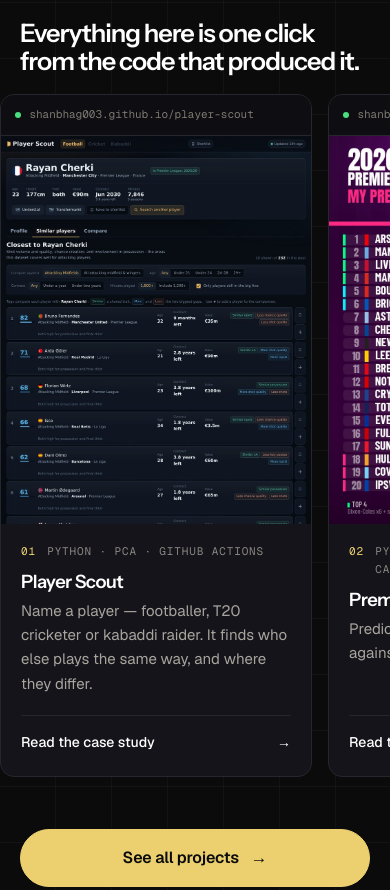
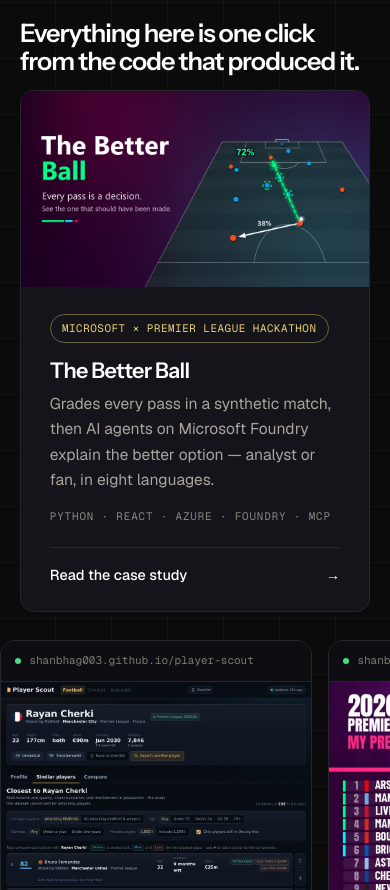
Before and after one commit to shanbhag003/shanbhag003.github.io, a plain HTML site: page index.html in a window 390 px wide. Shown: the part 3112-4002 px from the top of the page. Drawn offline with nearby package versions, Linux system fonts and the light colour scheme; no server answers.

Commit message:
Feature The Better Ball on the home page
Add a full-width feature card above the project grid for the Microsoft ×
Premier League hackathon build — the one project with external, named
validation, so it earns a spot on the home page. Lands above the 2×2
grid (which stays four cards, no orphan), carries the hackathon badge and
the landscape poster, is horizontal on desktop and stacks on mobile, and
links to the case study. Hero narrative left untouched.

Co-Authored-By: Claude Opus 4.8 <noreply@anthropic.com>

```diff
--- a/index.html
+++ b/index.html
@@ -215,6 +215,18 @@
   <div class="wrap">
     <p class="eyebrow data reveal">Built alone, simply because I'm curious enough to build it · every repository public</p>
     <h2 class="reveal measure" style="max-width:26ch">Everything here is one click from the code that produced it.</h2>
+    <a class="pfeature reveal" href="/projects#better-ball">
+      <span class="pfeature-media">
+        <img src="assets/betterball-poster.png" alt="The Better Ball — every pass is a decision; the pass played marked 38%, the better option marked 72%." width="1920" height="1080" loading="lazy">
+      </span>
+      <span class="pfeature-body">
+        <span class="pfeature-badge">Microsoft &times; Premier League Hackathon</span>
+        <h3>The Better Ball</h3>
+        <p>Grades every pass in a synthetic match, then AI agents on Microsoft Foundry explain the better option &mdash; analyst or fan, in eight languages.</p>
+        <span class="pfeature-tag">Python &middot; React &middot; Azure &middot; Foundry &middot; MCP</span>
+        <span class="go">Read the case study</span>
+      </span>
+    </a>
     <div class="pcards">
       <a class="pcard reveal" href="/projects#player-scout">
         <span class="pcard-bar"><span class="live-dot"></span><span>shanbhag003.github.io/player-scout</span></span>
--- a/style.css
+++ b/style.css
@@ -819,6 +819,39 @@ ul.plain li::before { content: ""; position: absolute; left: 0; top: .74em; widt
   .pcard:hover .pcard-media img { transform: none; }
 }
 
+/* full-width feature card (the hackathon highlight) above the grid */
+.pfeature {
+  display: grid; grid-template-columns: 1.08fr .92fr; margin-bottom: 1.5rem;
+  background: #14141a; border: 1px solid #26262e; border-radius: 14px; overflow: hidden;
+  color: var(--on-dark); text-decoration: none;
+  transition: border-color .22s, transform .3s var(--ease), box-shadow .3s var(--ease);
+}
+.pfeature:hover { border-color: var(--gold); transform: translateY(-4px); box-shadow: 0 20px 44px rgba(0,0,0,.5); }
+.pfeature-media { aspect-ratio: 16 / 9; background: #08080b; overflow: hidden; }
+.pfeature-media img { width: 100%; height: 100%; object-fit: cover; transition: transform .55s var(--ease); }
+.pfeature:hover .pfeature-media img { transform: scale(1.02); }
+.pfeature-body { display: flex; flex-direction: column; padding: 1.7rem 1.8rem 1.5rem; }
+.pfeature-badge {
+  align-self: flex-start; font-family: var(--mono); font-size: .68rem; letter-spacing: .05em;
+  text-transform: uppercase; color: var(--gold); border: 1px solid rgba(236,208,111,.42);
+  border-radius: 999px; padding: .3rem .7rem; margin-bottom: 1rem;
+}
+.pfeature-body h3 { font-size: clamp(1.35rem, 2.4vw, 1.7rem); letter-spacing: -.03em; margin-bottom: .55rem; color: #fff; }
+.pfeature-body p { font-size: .975rem; color: #a9a59e; margin-bottom: 1rem; max-width: 46ch; }
+.pfeature-tag { font-family: var(--mono); font-size: .68rem; letter-spacing: .08em; text-transform: uppercase; color: #8b8780; margin-bottom: 1.3rem; }
+.pfeature .go {
+  font-family: var(--body); font-size: .9rem; font-weight: 500; color: #fff;
+  margin-top: auto; display: flex; align-items: center; border-top: 1px solid #26262e; padding-top: 1rem;
+}
+.pfeature .go::after { content: "\2192"; margin-left: auto; transition: transform .28s var(--ease); }
+.pfeature:hover .go { color: var(--gold); }
+.pfeature:hover .go::after { transform: translateX(5px); }
+@media (max-width: 760px) { .pfeature { grid-template-columns: 1fr; } }
+@media (hover: none) {
+  .pfeature:hover { transform: none; box-shadow: none; border-color: #26262e; }
+  .pfeature:hover .pfeature-media img { transform: none; }
+}
+
 
 /* ============================================================
    CUSTOM CURSOR
```
